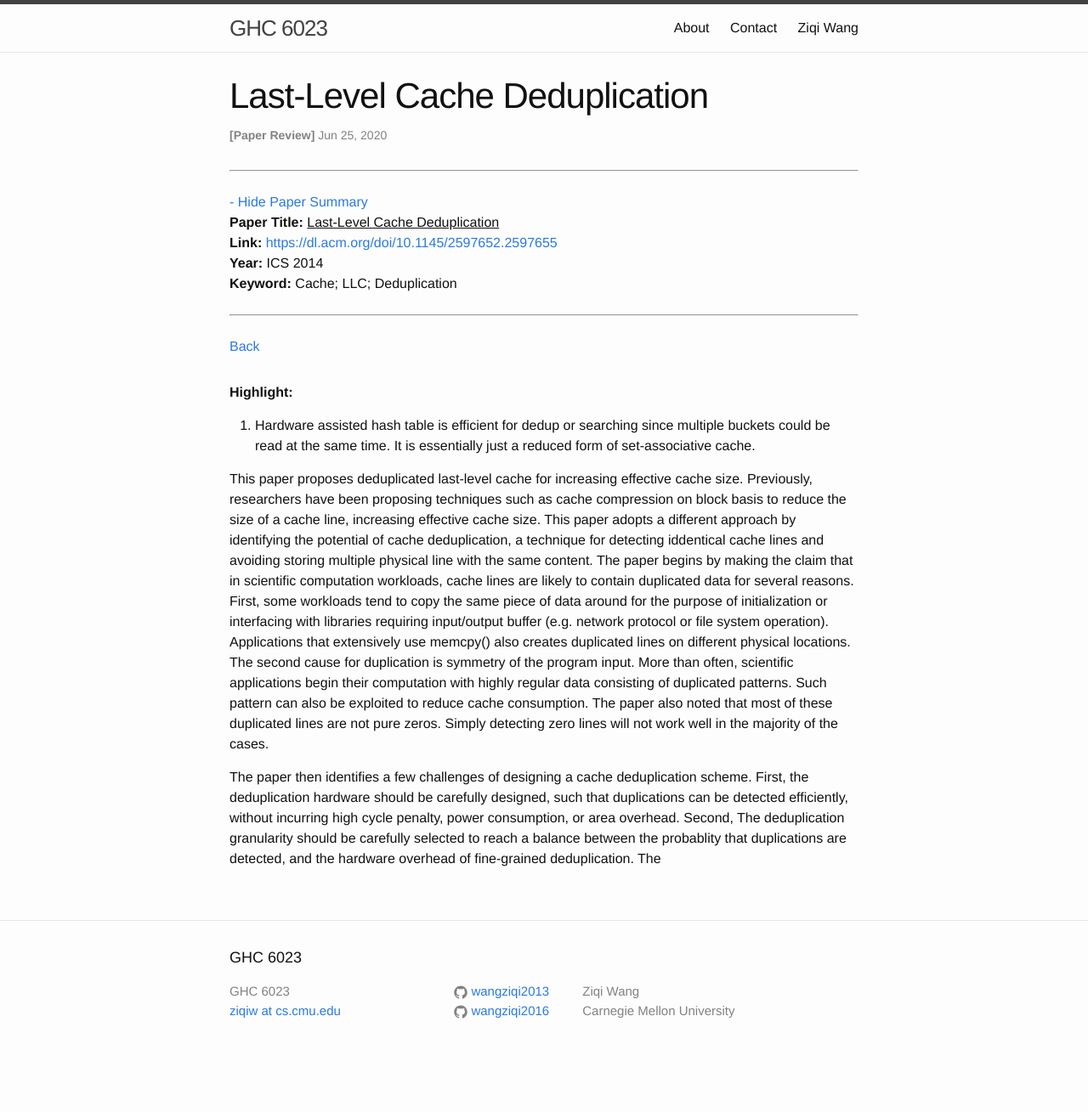
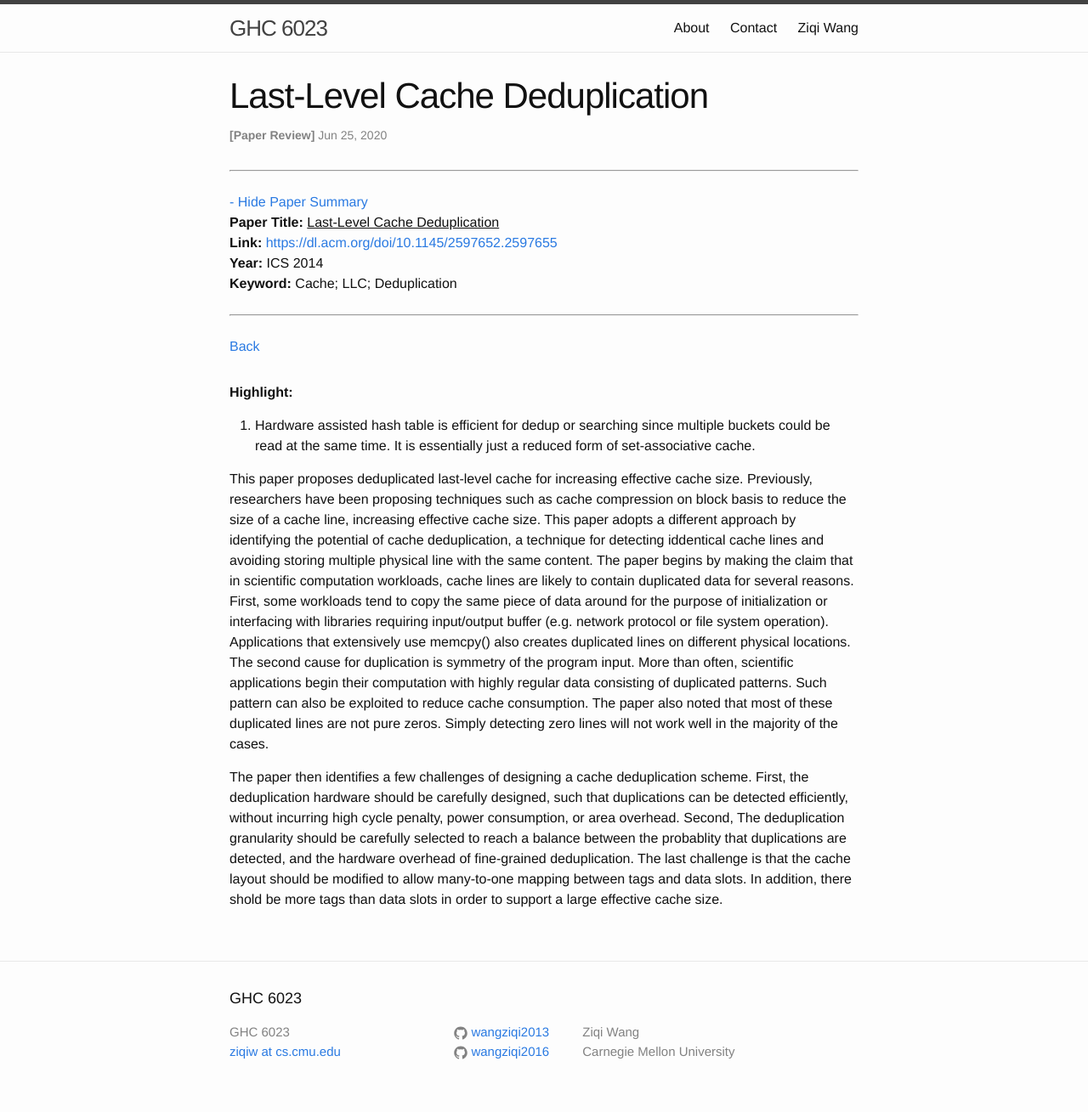
Before and after one commit to wangziqi2013/wangziqi2013.github.io, a Jekyll site: the page built from _posts/2020-06-24-llc-dedup.markdown, in a window 1280 px wide. Shown: the whole page at 85% size. Built offline with Jekyll 4.4.1, drawn with Linux system fonts in a browser that asks for light colours; before the commit the page ends 1261 px from its top, so only the background shows below that.

Commit message:
Finish challenge

```diff
--- a/_posts/2020-06-24-llc-dedup.markdown
+++ b/_posts/2020-06-24-llc-dedup.markdown
@@ -36,4 +36,5 @@ The paper then identifies a few challenges of designing a cache deduplication sc
 should be carefully designed, such that duplications can be detected efficiently, without incurring high cycle penalty,
 power consumption, or area overhead. Second, The deduplication granularity should be carefully selected to reach a balance
 between the probablity that duplications are detected, and the hardware overhead of fine-grained deduplication.
-The
+The last challenge is that the cache layout should be modified to allow many-to-one mapping between tags and data slots.
+In addition, there shold be more tags than data slots in order to support a large effective cache size.
```
